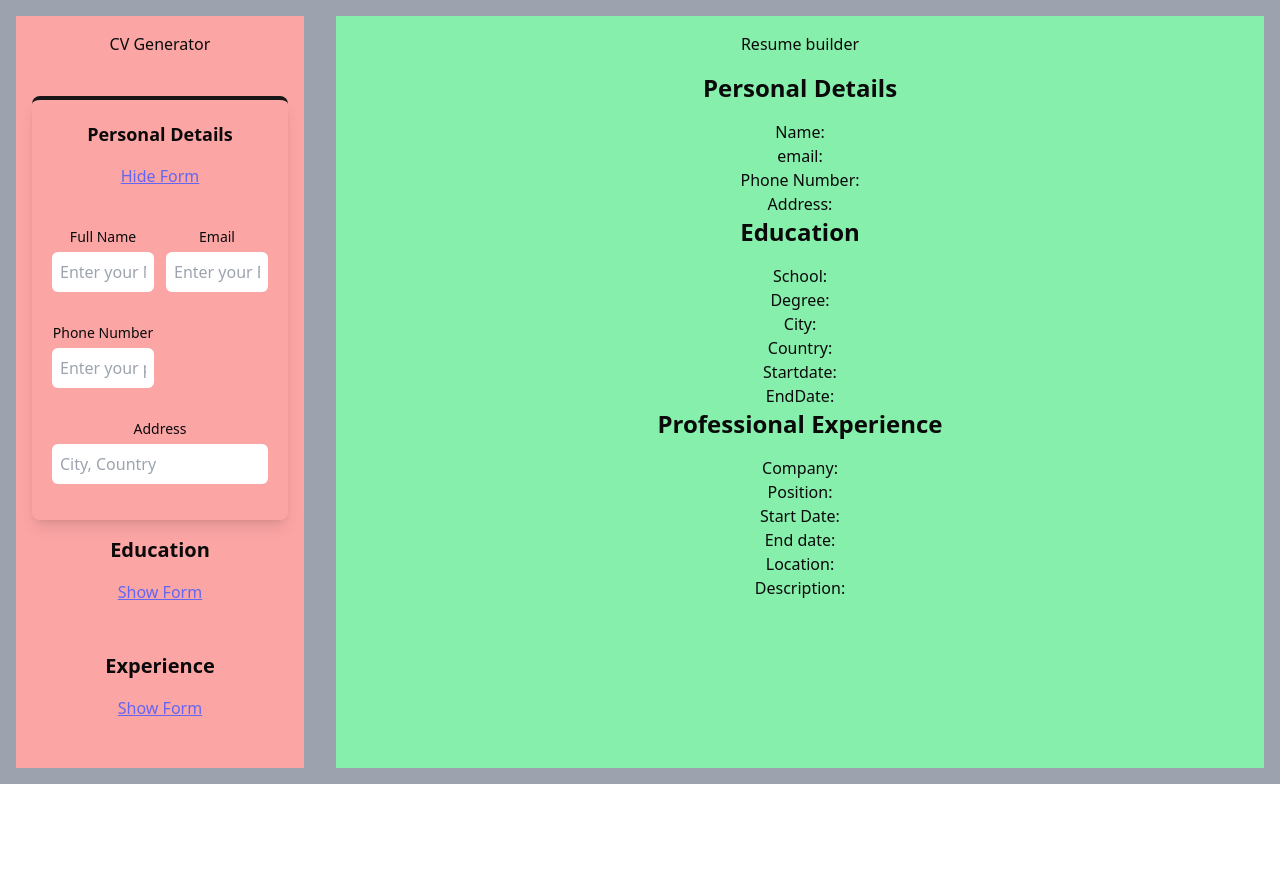
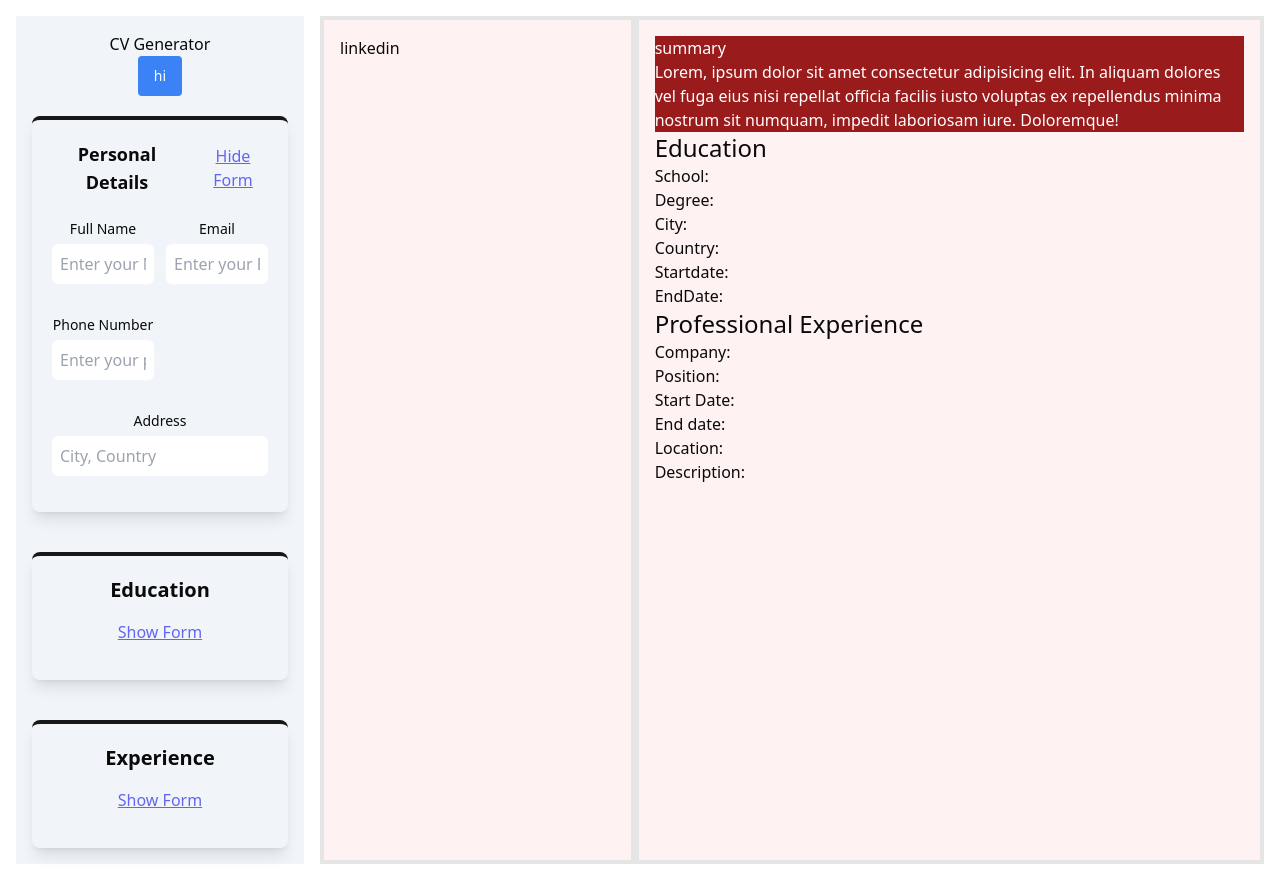
Before and after one commit to abelaleb/CV-Builder, a React (Vite) app: page / in a window 1280 px wide. Before the commit the page ends 800 px from the top, so only its background shows below. Built offline with nearby package versions, Linux system fonts and the light colour scheme.

Commit message:
add some styles

```diff
--- a/src/App.jsx
+++ b/src/App.jsx
@@ -29,7 +29,7 @@ function App() {
   });
 
   return (
-    <main className="grid grid-cols-4 bg-gray-400">
+    <main className="grid grid-cols-4">
       <Sidebar
         personalDetails={personalDetails}
         setPersonalDetails={setPersonalDetails}
--- a/src/components/ContentArea.jsx
+++ b/src/components/ContentArea.jsx
@@ -12,32 +12,39 @@ function ContentArea({
 
   return (
     <>
-      <main className="bg-green-300 col-span-3 m-4 p-4 text-center ">
-        <div className="">Resume builder</div>
+      <main className=" col-span-3 m-4 ml-0 grid grid-cols-3 bg-slate-100 ">
+        <div className="col-span-1 bg-red-50 flex flex-col border-4 p-4">
           <div>
-          <div className="text-2xl font-bold m-4">Personal Details</div>
-          <div>Name: {name}</div>
-          <div>
-            <div>email: {email}</div>
-            <div>Phone Number: {phoneNumber}</div>
-            <div>Address: {address}</div>
+            <div> {email}</div>
+            <div> {phoneNumber}</div>
+            <div className="capitalize">{address}</div>
+            <div>linkedin</div>
           </div>
         </div>
 
+        <div className="col-span-2 bg-red-50 border-4 p-4">
+          <div className="bg-red-800 text-white">
+            <div className="capitalize">{name}</div>
+            <div>summary</div>
             <div>
-          <div className="text-2xl font-bold mb-4">Education</div>
+              Lorem, ipsum dolor sit amet consectetur adipisicing elit. In
+              aliquam dolores vel fuga eius nisi repellat officia facilis iusto
+              voluptas ex repellendus minima nostrum sit numquam, impedit
+              laboriosam iure. Doloremque!
+            </div>
+          </div>
           <div>
+            <div className="text-2xl">Education</div>
             <div>School: {school}</div>
             <div>Degree: {degree}</div>
             <div>City: {city}</div>
             <div>Country: {country}</div>
             <div>Startdate: {startSchoolDate}</div>
             <div>EndDate: {endSchoolDate}</div>
+            <div></div>
           </div>
-        </div>
-
           <div>
-          <div className="text-2xl font-bold mb-4">Professional Experience</div>
+            <div className="text-2xl">Professional Experience</div>
             <div>Company: {company}</div>
             <div>Position: {position}</div>
             <div>Start Date: {startJobDate}</div>
@@ -45,6 +52,7 @@ function ContentArea({
             <div>Location: {location}</div>
             <div>Description: {description}</div>
           </div>
+        </div>
       </main>
     </>
   );
--- a/src/components/EducationalBackground.jsx
+++ b/src/components/EducationalBackground.jsx
@@ -20,7 +20,7 @@ function EducationalBackground({
 
   return (
     <>
-      <section className="p-4">
+      <section className="p-5 shadow-lg rounded-lg border-t-primary border-t-4 mt-10">
         <h3 className="text-xl font-semibold mb-4">Education</h3>
         <button onClick={toggleForm} className="text-indigo-500 underline mb-4">
           {isShown ? "Hide Form" : "Show Form"}
--- a/src/components/PersonalDetails.jsx
+++ b/src/components/PersonalDetails.jsx
@@ -19,11 +19,21 @@ export default function PersonalDetails({
   };
 
   return (
-    <section className="p-5 shadow-lg rounded-lg border-t-primary border-t-4 mt-10">
-      <h2 className=" font-bold text-lg mb-4">Personal Details</h2>
-      <button onClick={toggleForm} className="text-indigo-500 underline mb-4">
-        {isShown ? "Hide Form" : "Show Form"}
-      </button>
+    <section className="p-5 shadow-lg rounded-lg border-t-primary border-t-4 mt-5">
+      <div className="flex justify-center items-center gap-4">
+        <h2 className=" font-bold text-lg ">Personal Details</h2>
+
+        <button onClick={toggleForm} className="text-indigo-500 underline ">
+          {isShown ? (
+            "Hide Form"
+          ) : (
+            <img
+              src="/src/assets/dropdown-arrow.svg"
+              alt="dropdown-arrow svg"
+            />
+          )}
+        </button>
+      </div>
 
       {isShown && (
         <form>
@@ -39,9 +49,7 @@ export default function PersonalDetails({
                 value={personalDetails.name || ""}
                 onChange={handleChange}
                 placeholder="Enter your Name"
-
-
-className="mt-1 block w-full p-2 border-gray-300 rounded-md focus:outline-none focus:border-indigo-500"
+                className="mt-1 block w-full p-2 border-gray-300 rounded-md focus:outline-none focus:border-indigo-500"
               />
             </div>
             <div className="mb-4">
--- a/src/components/ProfessionalExperience.jsx
+++ b/src/components/ProfessionalExperience.jsx
@@ -17,7 +17,7 @@ function Experience({ professionalExperience, setProfessionalExperience }) {
 
   return (
     <>
-      <section className="p-4">
+      <section className="p-5 shadow-lg rounded-lg border-t-primary border-t-4 mt-10">
         <h3 className="text-xl font-semibold mb-4">Experience</h3>
         <button onClick={toggleForm} className="text-indigo-500 underline mb-4">
           {isShown ? "Hide Form" : "Show Form"}
--- a/src/components/Sidebar.jsx
+++ b/src/components/Sidebar.jsx
@@ -2,6 +2,7 @@ import React from "react";
 import PersonalDetailsForm from "./PersonalDetails";
 import EducationalBackground from "./EducationalBackground";
 import ExperienceForm from "./ProfessionalExperience";
+import { Button } from "./UI/button";
 
 function Sidebar({
   personalDetails,
@@ -12,8 +13,9 @@ function Sidebar({
   setProfessionalExperience,
 }) {
   return (
-    <aside className="text-center m-4 p-4 bg-red-300 col-span-1">
+    <aside className="text-center m-4 p-4 bg-slate-100 col-span-1">
       <div>CV Generator</div>
+      <Button onClick="submit" className="bg-blue-500 text-white px-4 py-2 rounded">hi</Button>
       <PersonalDetailsForm
         personalDetails={personalDetails}
         setPersonalDetails={setPersonalDetails}
--- a/tailwind.config.js
+++ b/tailwind.config.js
@@ -5,53 +5,56 @@ export default {
   theme: {
     extend: {
       colors: {
-  			background: 'hsl(var(--background))',
-  			foreground: 'hsl(var(--foreground))',
+        primary: "#3490dc", // Replace with your primary color
+        secondary: "#ffed4a", // Optional: add secondary color,
+		tritary:"#2B4C8C",
+        background: "hsl(var(--background))",
+        foreground: "hsl(var(--foreground))",
         card: {
-  				DEFAULT: 'hsl(var(--card))',
-  				foreground: 'hsl(var(--card-foreground))'
+          DEFAULT: "hsl(var(--card))",
+          foreground: "hsl(var(--card-foreground))",
         },
         popover: {
-  				DEFAULT: 'hsl(var(--popover))',
-  				foreground: 'hsl(var(--popover-foreground))'
+          DEFAULT: "hsl(var(--popover))",
+          foreground: "hsl(var(--popover-foreground))",
         },
         primary: {
-  				DEFAULT: 'hsl(var(--primary))',
-  				foreground: 'hsl(var(--primary-foreground))'
+          DEFAULT: "hsl(var(--primary))",
+          foreground: "hsl(var(--primary-foreground))",
         },
         secondary: {
-  				DEFAULT: 'hsl(var(--secondary))',
-  				foreground: 'hsl(var(--secondary-foreground))'
+          DEFAULT: "hsl(var(--secondary))",
+          foreground: "hsl(var(--secondary-foreground))",
         },
         muted: {
-  				DEFAULT: 'hsl(var(--muted))',
-  				foreground: 'hsl(var(--muted-foreground))'
+          DEFAULT: "hsl(var(--muted))",
+          foreground: "hsl(var(--muted-foreground))",
         },
         accent: {
-  				DEFAULT: 'hsl(var(--accent))',
-  				foreground: 'hsl(var(--accent-foreground))'
+          DEFAULT: "hsl(var(--accent))",
+          foreground: "hsl(var(--accent-foreground))",
         },
         destructive: {
-  				DEFAULT: 'hsl(var(--destructive))',
-  				foreground: 'hsl(var(--destructive-foreground))'
+          DEFAULT: "hsl(var(--destructive))",
+          foreground: "hsl(var(--destructive-foreground))",
         },
-  			border: 'hsl(var(--border))',
-  			input: 'hsl(var(--input))',
-  			ring: 'hsl(var(--ring))',
+        border: "hsl(var(--border))",
+        input: "hsl(var(--input))",
+        ring: "hsl(var(--ring))",
         chart: {
-  				'1': 'hsl(var(--chart-1))',
-  				'2': 'hsl(var(--chart-2))',
-  				'3': 'hsl(var(--chart-3))',
-  				'4': 'hsl(var(--chart-4))',
-  				'5': 'hsl(var(--chart-5))'
-  			}
+          1: "hsl(var(--chart-1))",
+          2: "hsl(var(--chart-2))",
+          3: "hsl(var(--chart-3))",
+          4: "hsl(var(--chart-4))",
+          5: "hsl(var(--chart-5))",
+        },
       },
       borderRadius: {
-  			lg: 'var(--radius)',
-  			md: 'calc(var(--radius) - 2px)',
-  			sm: 'calc(var(--radius) - 4px)'
-  		}
-  	}
+        lg: "var(--radius)",
+        md: "calc(var(--radius) - 2px)",
+        sm: "calc(var(--radius) - 4px)",
+      },
+    },
   },
   plugins: [require("tailwindcss-animate")],
 };
```
Also changed, not shown: src/assets/dropdown-arrow.svg (added). Lines whose indentation alone changed are shown as unchanged.
